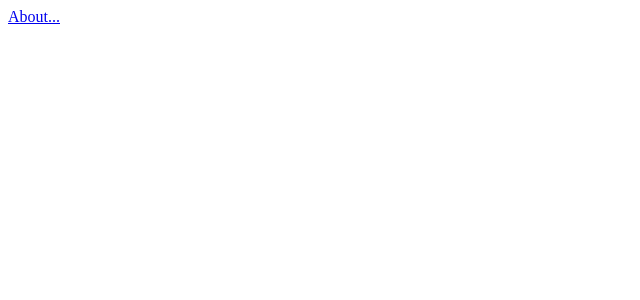
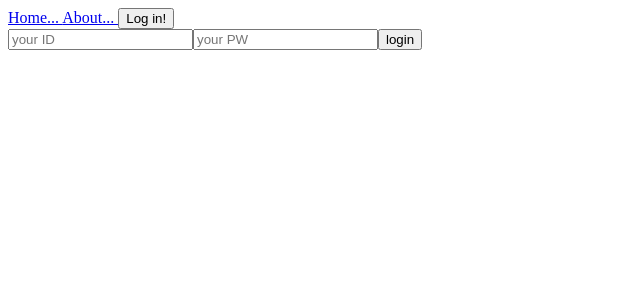
Before and after one commit to minsgy/Vue3_webpack_boilerplate, a Vue app: page /login in a window 1280 px wide. Before the commit this address had no page. Shown: the top 300 px of the page, without its empty margins (0-640 px from the left). Built offline with nearby package versions, Linux system fonts and the light colour scheme.

Commit message:
feat : guard, meta field

```diff
--- a/package.json
+++ b/package.json
@@ -12,7 +12,8 @@
   "license": "ISC",
   "dependencies": {
     "vue": "^3.2.19",
-    "vue-router": "^4.0.11"
+    "vue-router": "^4.0.11",
+    "vuex": "^4.0.2"
   },
   "devDependencies": {
     "@vue/compiler-sfc": "^3.2.19",
--- a/src/App.vue
+++ b/src/App.vue
@@ -1,12 +1,40 @@
 <template>
+  <RouterLink to="/">
+    Home...
+  </RouterLink>
   <RouterLink to="/about">
     About...
   </RouterLink>
+  <button
+    v-if="!isLoggedIn"
+    @click="logIn">
+    Log in!
+  </button>
+  <button
+    v-else
+    @click="logOut">
+    Log Out!
+  </button>
   <RouterView />
 </template>
 <script>
 
 export default {
-
+  computed: {
+    isLoggedIn() {
+      return this.$store.state.user.isLoggedIn
+    }
+  },
+  created() {
+    this.$store.dispatch('user/initialize')
+  },
+  methods: {
+    logIn() {
+      this.$router.push('/login')
+    },
+    logOut() {
+      this.$store.dispatch('user/logOut')
+    }
+  }
 }
 </script>
--- a/src/main.js
+++ b/src/main.js
@@ -1,7 +1,10 @@
 import {createApp} from 'vue'
 import App from './App'
 import router from '~/routes'
+import store from '~/store'
+import '~/routes/guard'
 
 const app = createApp(App)
 app.use(router)
+app.use(store)
 app.mount('#app')
--- /dev/null
+++ b/src/routes/Home.vue
@@ -0,0 +1,5 @@
+<template>
+  <h1>
+    Home
+  </h1>
+</template>
--- /dev/null
+++ b/src/routes/LogIn.vue
@@ -0,0 +1,35 @@
+<template>
+  <form @submit.prevent>
+    <input
+      v-model="userID"
+      placeholder="your ID"
+      type="text" />
+    <input
+      v-model="userPW"
+      placeholder="your PW"
+      type="password" />
+    <button @click="logIn">
+      login
+    </button>
+  </form>
+</template>
+
+<script>
+export default {
+ data() {
+  return{
+   userID: '',
+   userPW: ''
+  }
+ },
+ methods: {
+  logIn() {
+   this.$store.dispatch('user/logIn', {
+    id: this.userID,
+    pw: this.userPW
+   })
+  },
+
+ }
+}
+</script>
--- /dev/null
+++ b/src/routes/guard.js
@@ -0,0 +1,12 @@
+import router from './index'
+import store from '~/store'
+
+router.beforeEach((to) => {
+ if (to.meta.requireAuth && !store.state.user.isLoggedIn){
+  // 로그인 안했으니 다시 메인으로 보내기
+  return {
+   path: '/login',
+   query: { redirect : to.fullPath } // 이전 페이지로 Redirect
+  }
+ }
+})
--- a/src/routes/index.js
+++ b/src/routes/index.js
@@ -1,13 +1,26 @@
 import { createRouter, createWebHistory } from 'vue-router'
 import About from './About'
+import Home from './Home'
+import LogIn from './LogIn'
 export default createRouter({
  // HTML5 Mode로 처리
  // => Webpack 처리 필요 (publicPath, devServer : historyAPiFallBack 처리)
  history : createWebHistory(),
  routes: [
   {
+   path: '/',
+   component: Home
+  },
+  {
    path: '/about',
-   component: About
+   component: About,
+   meta: {
+    requiresAuth: true
+   }
+  },
+  {
+   path: '/login',
+   component: LogIn
   }
  ]
 })
--- /dev/null
+++ b/src/store/index.js
@@ -0,0 +1,7 @@
+import { createStore } from 'vuex'
+import user from './user'
+export default createStore({
+ modules: {
+  user,
+ }
+})
--- /dev/null
+++ b/src/store/user.js
@@ -0,0 +1,45 @@
+import router from '~/routes'
+export default {
+ namespaced: true,
+ state() {
+  return {
+   isLoggedIn: false,
+  }
+ },
+ mutations: {
+  updateLoggedIn(state, payload) {
+   state.isLoggedIn = payload
+  }
+ },
+ actions: {
+  initialize({ commit }) {
+   if(localStorage.getItem('isLoggedIn')) {
+    commit('updateLoggedIn', true)
+   }
+  },
+
+  // payload 사용자로부터 받는
+  logIn({ commit }, payload){
+   const { id, pw } = payload
+   if ( id && pw ){
+    localStorage.setItem('isLoggedIn', true)
+    commit('updateLoggedIn', true)
+    const {redirect} = router.currentRoute.value.query
+    if(redirect) {
+     router.push(redirect)
+    } else {
+     router.push('/')
+    }
+   }
+  },
+  logOut({ commit }){
+   localStorage.removeItem('isLoggedIn')
+   commit('updateLoggedIn', false)
+   // 로그아웃을 했을 때, 로그인이 만약 필요한 페이지라면? 로그인 필요없는곳으로 push
+   const {requiresAuth} = router.currentRoute.value.meta
+   if (requiresAuth) {
+    router.push('/')
+   }
+  }
+ }
+}
```
Also changed, not shown: 1 other file (tests, documents, lock files or other folders).
